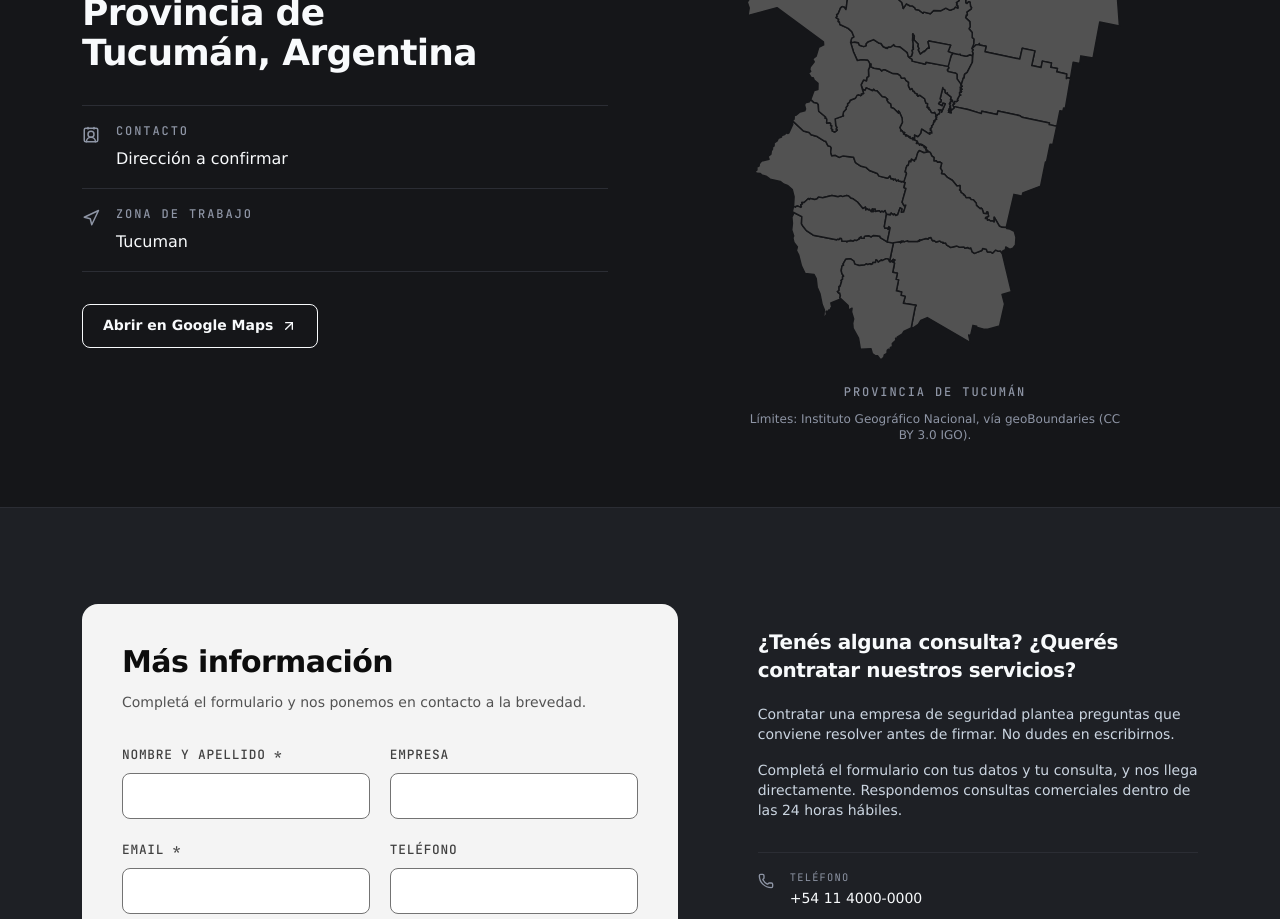
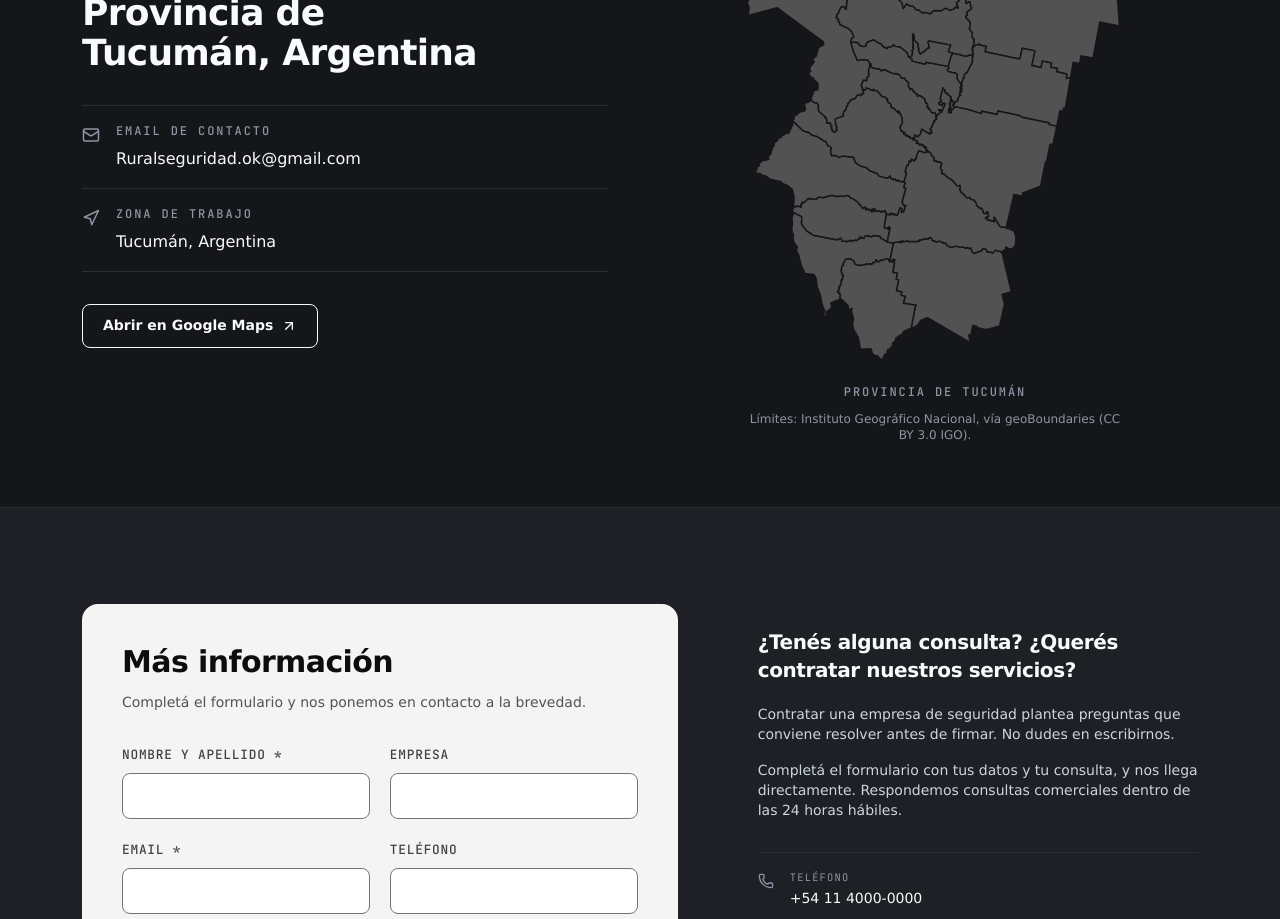
Before and after one commit to MoeykensGabriel/RuralSP-Web, a React (Vite) app: page / in a window 1280 px wide. Shown: the part 4480-5399 px from the top of the page. Built offline with nearby package versions, Linux system fonts and the light colour scheme.

Commit message:
Agrega el mail de contacto Ruralseguridad.ok@gmail.com en la seccion Donde Estamos

```diff
--- a/src/pages/Home.jsx
+++ b/src/pages/Home.jsx
@@ -1,4 +1,4 @@
-import { ArrowUpRight, Contact2Icon, Navigation } from 'lucide-react';
+import { ArrowUpRight, Mail, Navigation } from 'lucide-react';
 import { site } from '../config/site';
 import { PATHS, rutaItem } from '../routes/paths';
 import { getPartners, getSeccion } from '../services/contentService';
@@ -128,17 +128,21 @@ export default function Home() {
 
             <dl className="mt-8 flex flex-col border-t border-line">
               <div className="flex items-start gap-4 border-b border-line py-4">
-                <Contact2Icon size={18} aria-hidden="true" className="mt-1 shrink-0 text-fg-mute" />
+                <Mail size={18} aria-hidden="true" className="mt-1 shrink-0 text-fg-mute" />
                 <div>
-                  <dt className="eyebrow">Contacto</dt>
-                  <dd className="mt-1">{site.contact.address}</dd>
+                  <dt className="eyebrow">Email de contacto</dt>
+                  <dd className="mt-1">
+                    <a href={`mailto:${site.contact.email}`} className="hover:underline hover:underline-offset-4">
+                      {site.contact.email}
+                    </a>
+                  </dd>
                 </div>
               </div>
               <div className="flex items-start gap-4 border-b border-line py-4">
                 <Navigation size={18} aria-hidden="true" className="mt-1 shrink-0 text-fg-mute" />
                 <div>
                   <dt className="eyebrow">Zona de trabajo</dt>
-                  <dd className="mt-1">Tucuman</dd>
+                  <dd className="mt-1">Tucumán, Argentina</dd>
                 </div>
               </div>
             </dl>
```
